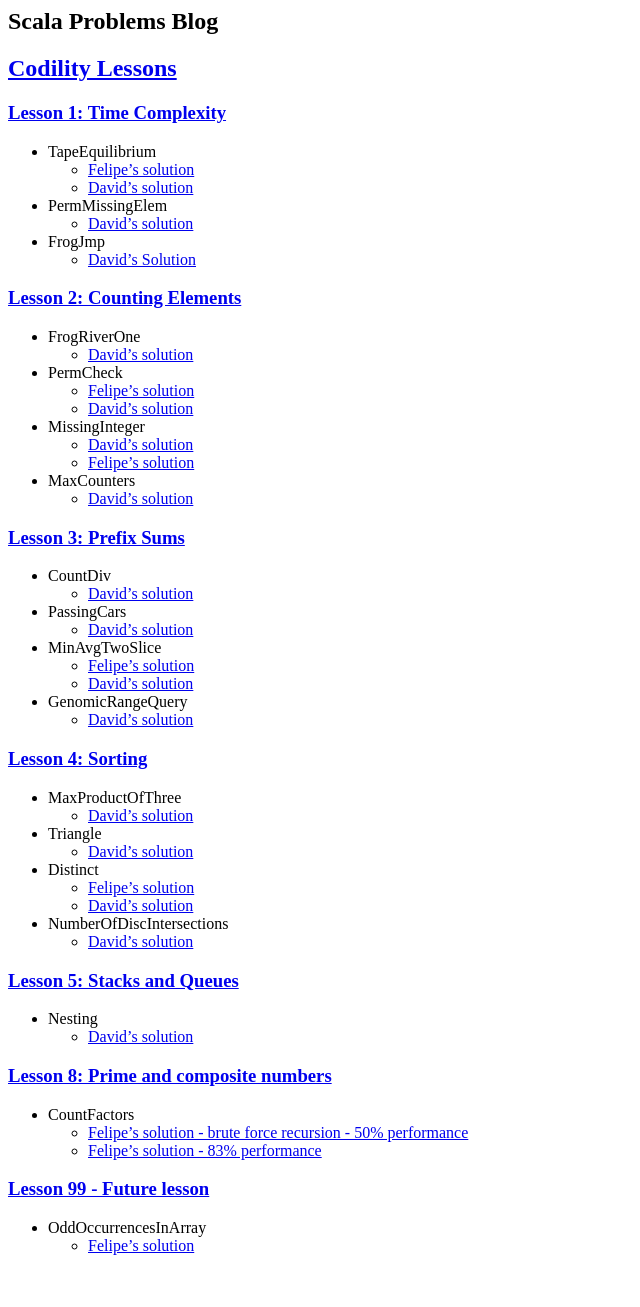
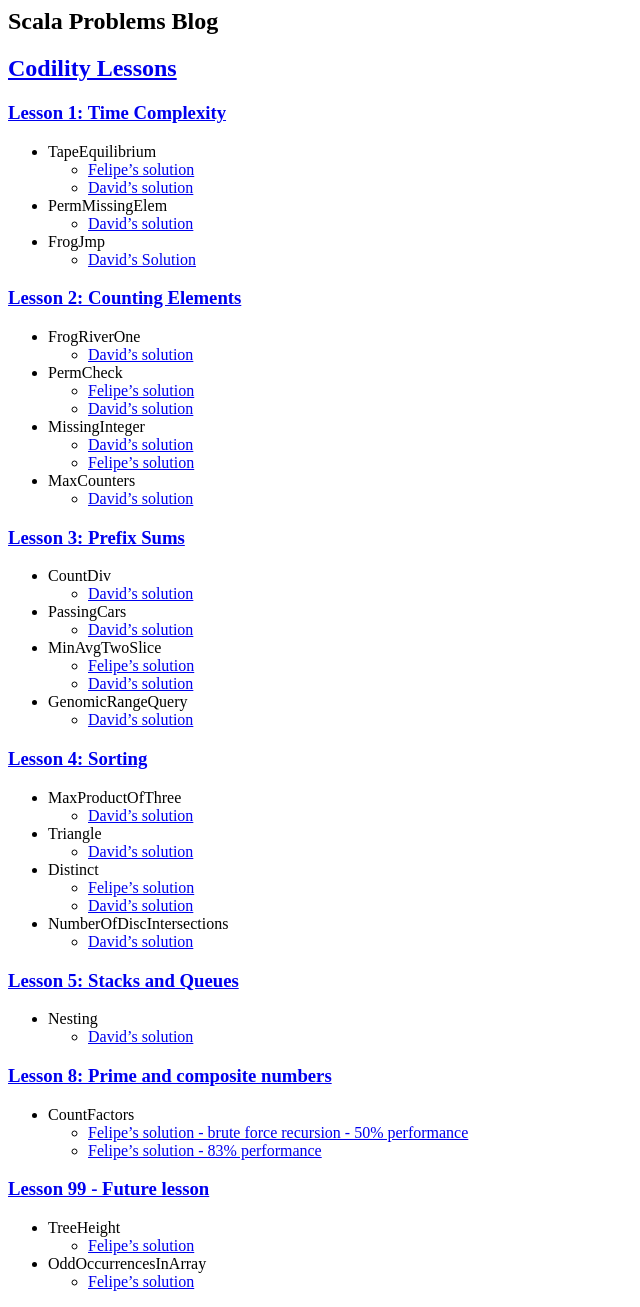
Before and after one commit to scalaproblems/scalaproblems.github.io, a Jekyll site: the page built from index.md, in a window 1280 px wide. Shown: the whole page, without its empty margins (0-640 px from the left). Built offline with Jekyll 4.4.1, drawn with Linux system fonts in a browser that asks for light colours; before the commit the page ends 1271 px from its top, so only the background shows below that.

Commit message:
Felipe's solution for TreeHeight

```diff
--- a/index.md
+++ b/index.md
@@ -58,5 +58,7 @@ layout: default
     - [Felipe's solution - 83% performance](https://codility.com/demo/results/trainingM7CY7Q-X24/)
 
 ### [Lesson 99 - Future lesson](https://codility.com/programmers/lessons/14)
+- TreeHeight
+    - [Felipe's solution](https://codility.com/demo/results/training5TDVSB-YD5/)
 - OddOccurrencesInArray
     - [Felipe's solution](https://codility.com/demo/results/training4SVDT2-YVP/)
```
